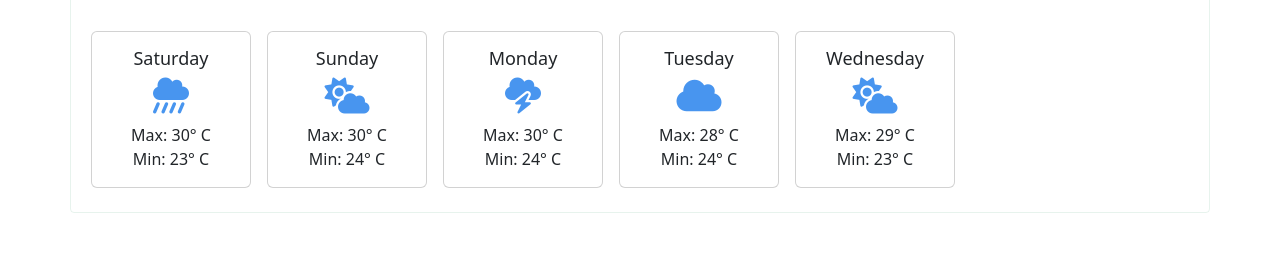
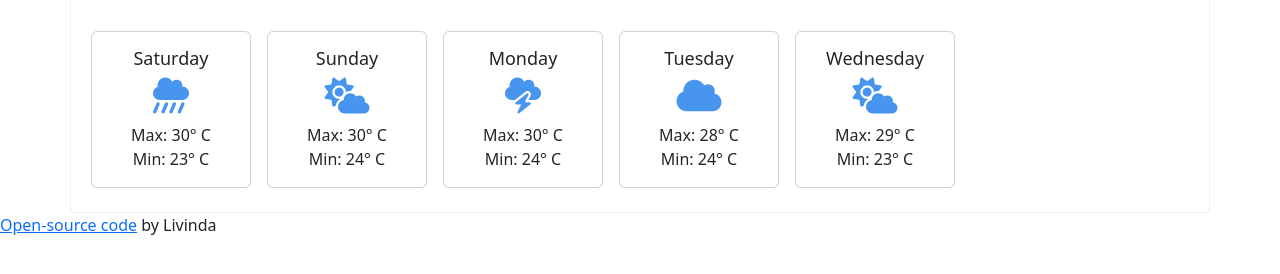
Before and after one commit to js-lonewolf/weather-app, a website: page index.html in a window 1280 px wide. Shown: the part 388-662 px from the top of the page. Drawn offline with nearby package versions, Linux system fonts and the light colour scheme; files that its build step writes are made by us from their sources.

Commit message:
Added a link to my repository

```diff
--- a/index.html
+++ b/index.html
@@ -171,6 +171,8 @@
 </div>
 </div>
 
+<a href="https://github.com/js-lonewolf/weather-app">Open-source code</a> by Livinda
+
 <script>
   // Geolocation
   let apiKey = "88ee3d64a1b4b3c87b724cbe8f9f9e1a";
```
